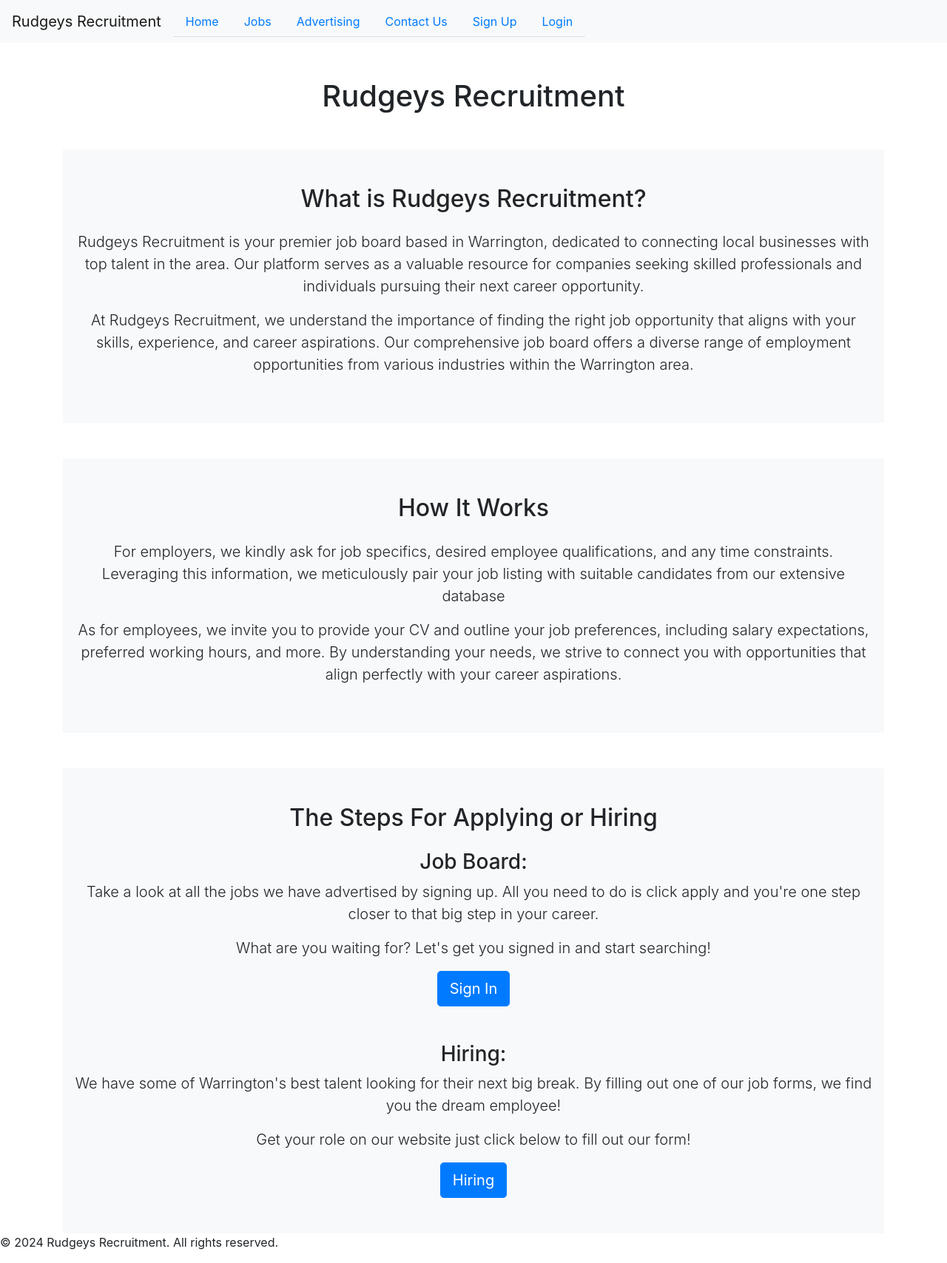
After one commit to JoshRudge22/RR-Project4, a Django app: page / in a window 1280 px wide. The commit adds this page. Shown: the whole page at 74% size. Run offline with Django 4.2, Linux system fonts and the light colour scheme.

```diff
--- a/accounts/templates/base.html
+++ b/accounts/templates/base.html
@@ -28,7 +28,7 @@
                 <li class="nav-item"><a class="nav-link" href="#">Advertising</a></li>
                 <li class="nav-item"><a class="nav-link" href="#">Contact Us</a></li>
                 {% if user.is_authenticated %}
-                <li class="nav-item"><a class="nav-link {% if request.path == logout_url %}active{% endif %}" aria-current="page" href="#">My Account</a>
+                <li class="nav-item"><a class="nav-link {% if request.path == logout_url %}active{% endif %}" aria-current="page" href="{% url 'profile' %}">My Account</a>
                 <li class="nav-item"><a id ="logout" class="nav-link {% if request.path == logout_url %}active{% endif %}" aria-current="page" href="{% url 'account_logout' %}">Logout</a>
                 </li>
                 {% else %}
--- /dev/null
+++ b/accounts/templates/index.html
@@ -0,0 +1,51 @@
+{% extends 'base.html' %}
+
+{% load static %}
+
+{% block title %}Home{% endblock %}
+
+{% block content %}
+    <div class="container">
+        <h1 class="text-center mt-5">Rudgeys Recruitment</h1>
+
+        <section class="bg-light py-5 mt-5">
+            <div class="container">
+                <h2 class="text-center mb-4">What is Rudgeys Recruitment?</h2>
+                <p class="lead text-center">Rudgeys Recruitment is your premier job board based in Warrington, dedicated to connecting local businesses with top talent in the area. Our platform serves as a valuable resource for companies seeking skilled professionals and individuals pursuing their next career opportunity.</p>
+                <p class="lead text-center">At Rudgeys Recruitment, we understand the importance of finding the right job opportunity that aligns with your skills, experience, and career aspirations. Our comprehensive job board offers a diverse range of employment opportunities from various industries within the Warrington area.</p>
+            </div>
+        </section>
+
+        <section class="bg-light py-5 mt-5">
+            <div class="container">
+                <h2 class="text-center mb-4">How It Works</h2>
+                <p class="lead text-center">For employers, we kindly ask for job specifics, desired employee qualifications, and any time constraints. Leveraging this information, we meticulously pair your job listing with suitable candidates from our extensive database</p>
+                <p class="lead text-center">As for employees, we invite you to provide your CV and outline your job preferences, including salary expectations, preferred working hours, and more. By understanding your needs, we strive to connect you with opportunities that align perfectly with your career aspirations.</p>
+            </div>
+        </section>
+        <section class="bg-light py-5 mt-5">
+            <div class="container">
+                <h2 class="text-center mb-4">The Steps For Applying or Hiring</h2>
+                <div class="row">
+                    <div class="col-md-12">
+                        <div class="text-center mb-5">
+                            <h3>Job Board:</h3>
+                            <p class="lead">Take a look at all the jobs we have advertised by signing up. All you need to do is click apply and you're one step closer to that big step in your career.</p>
+                            <p class="lead">What are you waiting for? Let's get you signed in and start searching!</p>
+                            <a href="{% url 'account_login' %}" class="btn btn-primary btn-lg log_in">Sign In</a>
+                        </div>
+                    </div>
+                    <br><br><br>
+                    <div class="col-md-12">
+                        <div class="text-center">
+                            <h3>Hiring:</h3>
+                            <p class="lead">We have some of Warrington's best talent looking for their next big break. By filling out one of our job forms, we find you the dream employee!</p>
+                            <p class="lead">Get your role on our website just click below to fill out our form!</p>
+                            <a href="#" class="btn btn-primary btn-lg log_in">Hiring</a>
+                        </div>
+                    </div>
+                </div>
+            </div>
+        </section>
+    </div>
+{% endblock %}
--- /dev/null
+++ b/accounts/urls.py
@@ -0,0 +1,8 @@
+from django.urls import path
+from .views import home
+from django.contrib.auth import views as auth_views
+
+urlpatterns = [
+    path('', home, name='home'),
+    path('accounts/logout/', auth_views.LogoutView.as_view(), name='logout'),
+]
--- a/accounts/views.py
+++ b/accounts/views.py
@@ -1,3 +1,4 @@
-from django.shortcuts import render
+from django.shortcuts import render, redirect
 
-# Create your views here.
+def home(request):
+    return render(request, 'index.html')
--- a/jobs/urls.py
+++ b/jobs/urls.py
@@ -1,6 +1,7 @@
 from django.urls import path
-from .views import jobs
+from .views import jobs, profile
 
 urlpatterns = [
     path('', jobs, name='jobs'),
+    path('profile/', profile, name='profile'),
 ]
--- a/rr/urls.py
+++ b/rr/urls.py
@@ -21,4 +21,5 @@ urlpatterns = [
     path('admin/', admin.site.urls),
     path('jobs/', include('jobs.urls')),
     path("accounts/", include("allauth.urls")),
+    path('', include('accounts.urls')),
 ]
```
Also changed, not shown: jobs/forms.py (+6 -1 lines), jobs/models.py (+23 -0 lines), jobs/templates/jobs.html (+62 -0 lines), jobs/templates/profile.html (added, +45 -0 lines), jobs/views.py (+13 -0 lines), rr/settings.py (+4 -3 lines), jobs/migrations/0002_noticetimes_profile.py (added).
